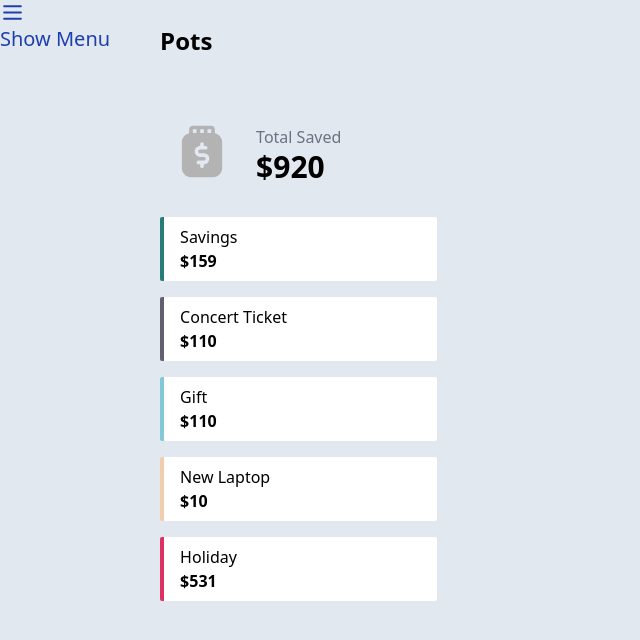
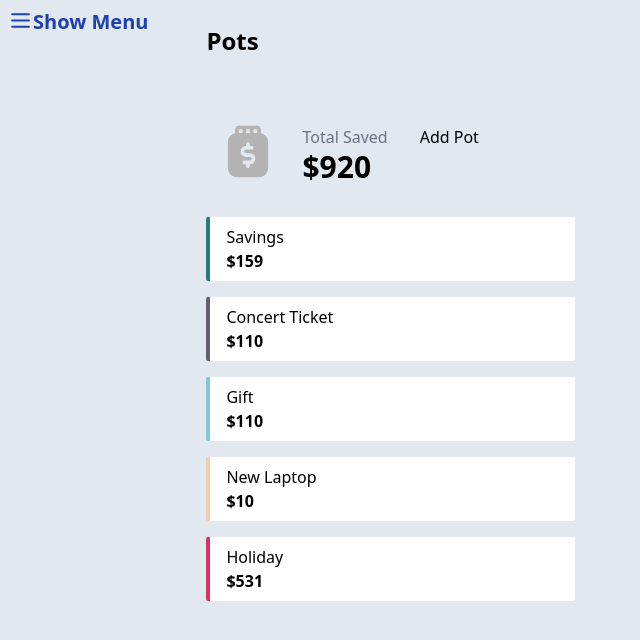
Before and after one commit to JesusVS760/personal-finance-app, a React (Vite) app: page /Pots in a window 1280 px wide. Both pictures are taken after a click on the button "Minimize Menu". Shown: the top 640 px of the page, without its empty margins (0-640 px from the left). Built offline with nearby package versions, Linux system fonts and the light colour scheme.

Commit message:
Add New Pot Setup

```diff
--- a/src/personal-finance-app/components/FinanceTab.jsx
+++ b/src/personal-finance-app/components/FinanceTab.jsx
@@ -79,9 +79,12 @@ const FinanceTab = () => {
         </div>
       )}
       {!minimize && (
-        <div className="show-menu" onClick={() => setMinimize(!minimize)}>
-          <Menu size={25} className="text-blue-800" />
-          <button className="text-xl text-blue-800">Show Menu</button>
+        <div
+          className="show-menu flex flex-row p-2 "
+          onClick={() => setMinimize(!minimize)}
+        >
+          <Menu size={25} className="text-blue-800 font-bold" />
+          <button className="text-xl text-blue-800 font-bold">Show Menu</button>
         </div>
       )}
     </>
--- a/src/personal-finance-app/components/overviewPageComonents/AddPot.jsx
+++ b/src/personal-finance-app/components/overviewPageComonents/AddPot.jsx
@@ -1,7 +1,54 @@
-import React from "react";
+import React, { useState } from "react";
 
-const AddPot = () => {
-  return <div></div>;
+const AddPot = ({ handleAdd }) => {
+  const [addPot, setAddPot] = useState(false);
+  const [userInput, setUserInput] = useState("");
+  // const [validPot, setValidPot] = useState("");
+
+  function handleUserInput(value) {
+    setUserInput([...userInput, value]);
+    console.log(value);
+  }
+
+  function handleSubmitPot() {
+    if (userInput === "") {
+      console.log("Please Enter Pot Before Submitting");
+      return;
+    } else {
+      // setValidPot(userInput);
+      handleAdd(userInput);
+    }
+  }
+
+  return (
+    <div>
+      <button onClick={() => setAddPot(!addPot)}>Add Pot</button>
+      {addPot ? (
+        <form
+          // action="submit"
+          className="absolute p-20 top-1/2 left-1/2 transform -translate-x-1/2 -translate-y-1/2 text-white font-bold bg-slate-500 rounded-md"
+        >
+          <h1>Add A Pot</h1>
+          <div className="add-pot-info flex flex-col ">
+            <input
+              onChange={(e) => handleUserInput(e.target.value)}
+              placeholder="Enter New Pot Here..."
+              type="text"
+              className="p-2 text-black"
+            />
+            <button
+              className="p-2 bg-black cursor-pointer"
+              onClick={() => handleSubmitPot}
+            >
+              Submit
+            </button>
+          </div>
+        </form>
+      ) : (
+        ""
+      )}
+    </div>
+  );
 };
 
 export default AddPot;
--- a/src/personal-finance-app/components/overviewPageComonents/Pots.jsx
+++ b/src/personal-finance-app/components/overviewPageComonents/Pots.jsx
@@ -2,6 +2,7 @@ import React, { useEffect, useState } from "react";
 import arrow from "../../starter-code/assets/images/icon-caret-right.svg";
 import savedSign from "../../starter-code/assets/images/icon-nav-pots.svg";
 import { useNavigate } from "react-router-dom";
+import AddPot from "./AddPot";
 const Pots = ({ pots, card }) => {
   const [saved, setSaved] = useState(0);
   const [potsUpdated, setPotsUpdated] = useState([]);
@@ -43,12 +44,18 @@ const Pots = ({ pots, card }) => {
     }
   };
 
+  // callback function for receiving new pots
+  const receiveNewPot = (pot) => {
+    setPotsUpdated(...potsUpdated, pot);
+    console.log(pot);
+  };
+
   return (
     <div
       className={
         card
           ? "pots-container rounded-xl p-7 max-w-2xl bg-white mt-10"
-          : "flex flex-col "
+          : "flex flex-col w-full"
       }
     >
       <div className="pots-heading flex flex-row">
@@ -67,11 +74,7 @@ const Pots = ({ pots, card }) => {
           )}
         </div>
       </div>
-      <div
-        className={
-          card ? "pots-content flex flex-row" : "flex flex-col max-w-screen-lg"
-        }
-      >
+      <div className={card ? "pots-content flex flex-row" : "flex flex-col "}>
         <div className="pots-saved-total flex gap-8 bg-slate-200  pl-5 px-24 pt-7 rounded-md mb-8">
           <div className="pots-saved-total-img">
             <img className="pots-image w-11" src={savedSign} alt="saved" />
@@ -82,13 +85,14 @@ const Pots = ({ pots, card }) => {
               ${saved}
             </h2>
           </div>
+          {!card && <AddPot handleAdd={receiveNewPot} />}
         </div>
 
         <div
           className={
             card
               ? "pots-more grid grid-rows-2 grid-cols-2 gap-4 ml-8"
-              : "flex flex-col gap-4 "
+              : "flex flex-col gap-4 w-full "
           }
         >
           {potsUpdated.map((pot) => (
--- a/src/personal-finance-app/pages/Overview.jsx
+++ b/src/personal-finance-app/pages/Overview.jsx
@@ -24,7 +24,7 @@ const Overview = ({ balance, potsContent, transactionsContent }) => {
             <Expenses expenses={balance.expenses} />
           </div>
         </div>
-        <div className="overview-left-side">
+        <div className="overview-left-side ">
           <Pots pots={potsContent} card={true} />
           <Transactions
             transactionValues={transactionsContent}
```
